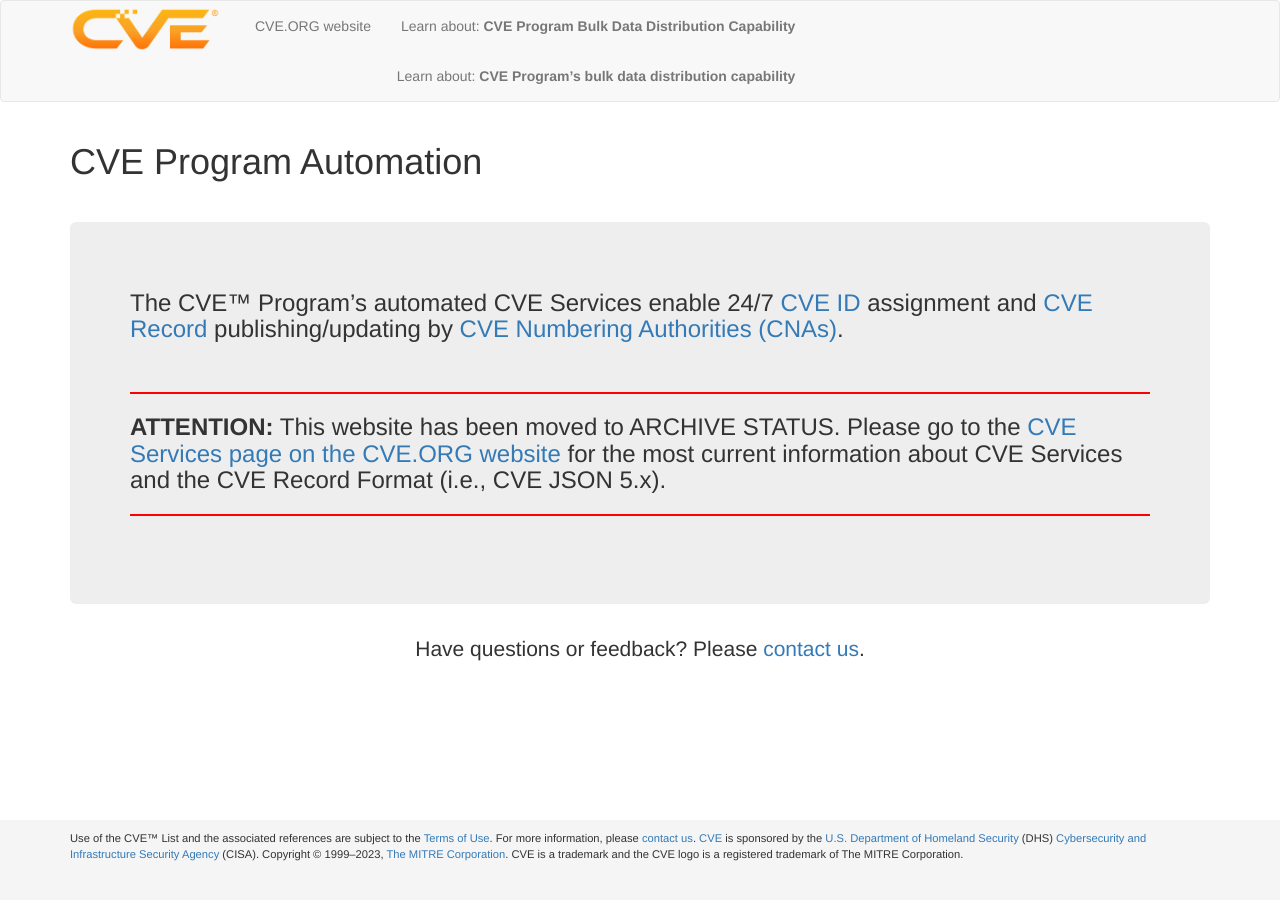
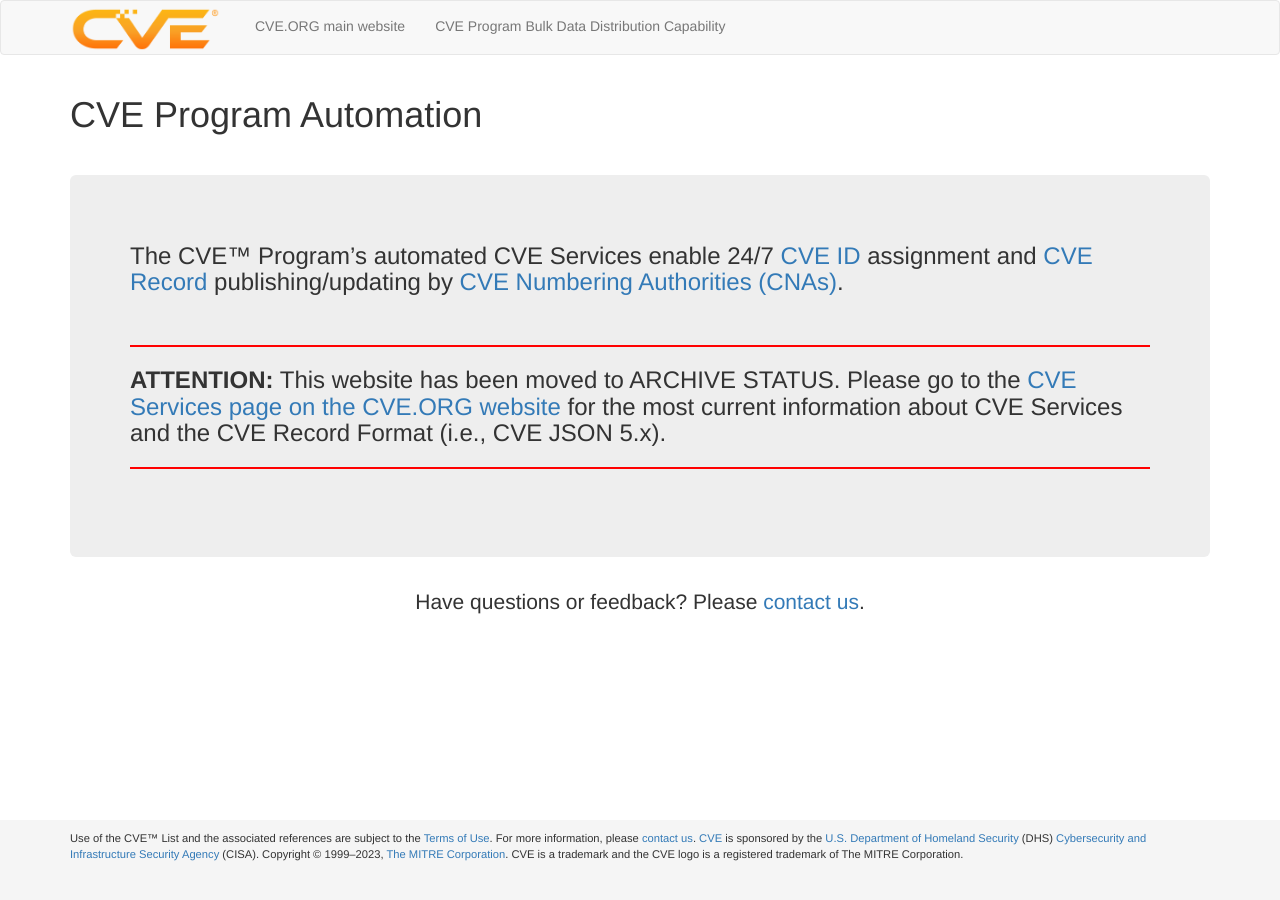
Before and after one commit to CVEProject/cveproject.github.io, a Jekyll site: the page built from index.md, in a window 1280 px wide. Built offline with Jekyll 4.4.1, drawn with Linux system fonts in a browser that asks for light colours; nearby versions of some CDN libraries.

Commit message:
Update header.html

```diff
--- a/_includes/header.html
+++ b/_includes/header.html
@@ -14,14 +14,9 @@
     </div>
 
     <div class="collapse navbar-collapse">
-      <ul class="nav navbar-nav">
-
-      	 <li><a href="https://www.cve.org">CVE.ORG website</a></li>
-		 <li><a href="https://github.com/CVEProject/cvelistV5">Learn about: <strong>CVE Program Bulk Data Distribution Capability</strong></a></li>
-
-        <div id="navbar" class="collapse navbar-collapse">
-          <ul class="nav navbar-nav navbar-right">
-		  <li><a href="https://github.com/CVEProject/cvelistV5">Learn about: <strong>CVE Program’s bulk data distribution capability</strong></a></li>
+         <ul class="nav navbar-nav">
+	      	 <li><a href="https://www.cve.org">CVE.ORG main website</a></li>
+			 <li><a href="https://github.com/CVEProject/cvelistV5">CVE Program Bulk Data Distribution Capability</a></li>
           </ul>
         </div><!--/.nav-collapse -->
       </div>
```
